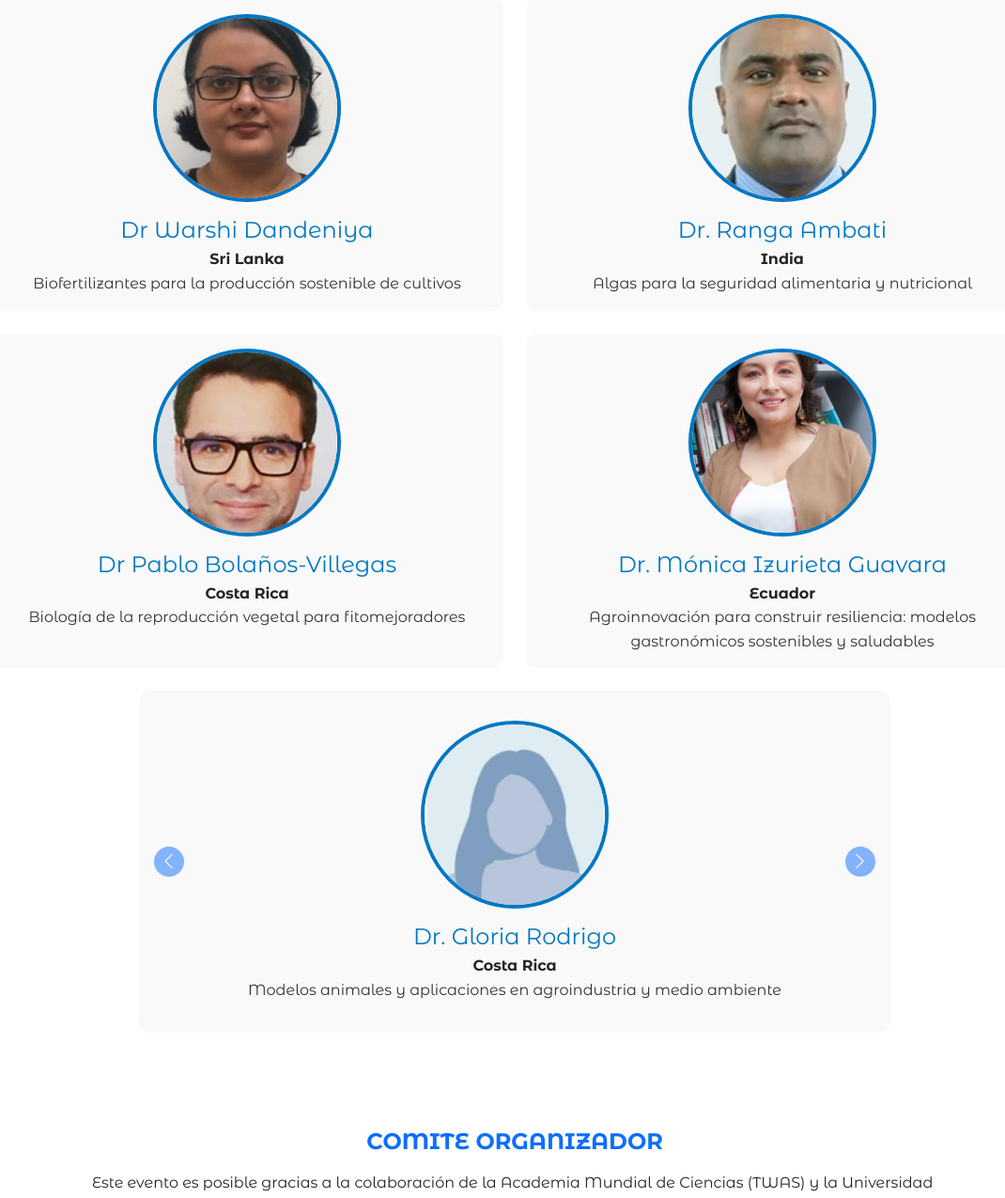
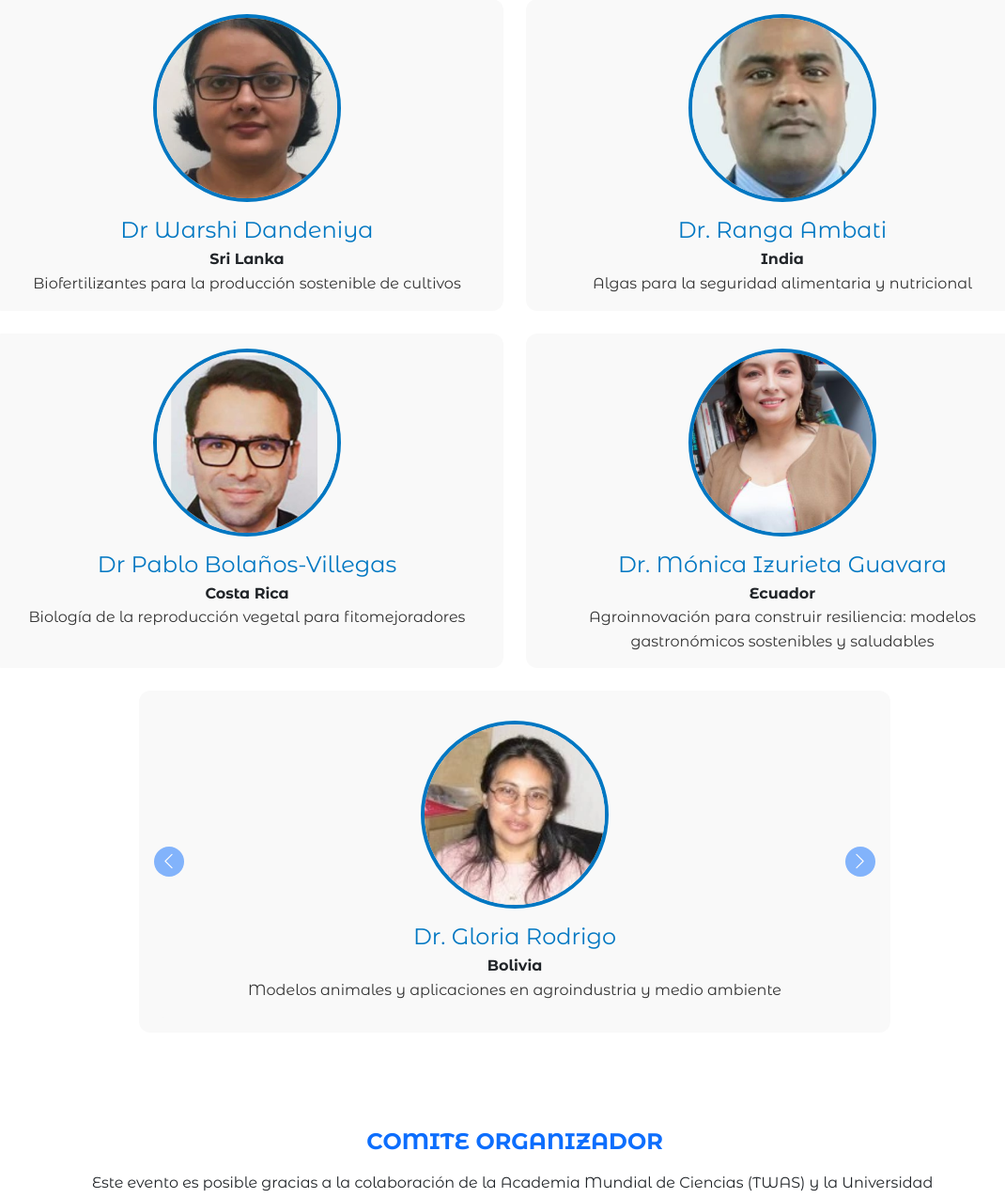
Before and after one commit to AIVERKE/Organizador-Cursos-TWAS, a Flask app: page / in a window 1280 px wide. Shown: the part 4935-6210 px from the top of the page at 94% size, without its empty margins (92-1162 px from the left). Run offline with Flask 3, Linux system fonts and the light colour scheme; some libraries are stand-ins or nearby versions.

Commit message:
feat:mejorar index del FrontEnd ultimas correcciones solucionadas

```diff
--- a/app/static/css/styleinicio.css
+++ b/app/static/css/styleinicio.css
@@ -196,7 +196,7 @@ body {
 
 .logo-grid {
   display: grid;
-  grid-template-columns: repeat(2, 1fr);
+  grid-template-columns: repeat(5, 1fr);
   gap: 10px;
   justify-items: center;
   align-items: center;
--- a/app/templates/Asistencia/asistencia.html
+++ b/app/templates/Asistencia/asistencia.html
@@ -21,7 +21,7 @@
 
       <div class="mx-auto" style="max-width: 400px; width: 100%; margin-top: 2rem; margin-bottom: 2rem;">
         <h1 class="display-5 fw-bold mb-3">
-          <span class="i18n i18n-es">Escuelas Prácticas TYAN en Bolivia 2025<br><small class="fs-4">3ra Versión</small></span>
+          <span class="i18n i18n-es">TYAN Hands-on schools in Bolivia, 2025<br><small class="fs-4">3ra Versión</small></span>
           <span class="i18n i18n-en">TYAN Hands-on Schools en Bolivia 2025<br><small class="fs-4">3rd Version</small></span>
         </h1>
 
--- a/app/templates/Coordinador/indexCoordinador.html
+++ b/app/templates/Coordinador/indexCoordinador.html
@@ -25,7 +25,7 @@
         </form>
       </div>
       <div class="logou">
-        <img class="logo-umsa" src="{{ url_for('static', filename='images/umsalogo.webp') }}" alt="Logo UMSA" />
+        <img class="logo-umsa" src="{{ url_for('static', filename='images/LogoUMSA.webp') }}" alt="Logo UMSA" />
       </div>
     </div>
   </div>
--- a/app/templates/Estudiante/Estudiante.html
+++ b/app/templates/Estudiante/Estudiante.html
@@ -26,7 +26,7 @@
       <button onclick="location.href='/auth/logout'">Cerrar Sesión</button>
     </div>
     <div class="logou">
-      <img class="logo-umsa" src="{{ url_for('static', filename='images/umsalogo.webp') }}" alt="Logo UMSA"/>
+      <img class="logo-umsa" src="{{ url_for('static', filename='images/LogoUMSA.webp') }}" alt="Logo UMSA"/>
     </div>
   </div>
 </div>
--- a/app/templates/Expositor/expositor.html
+++ b/app/templates/Expositor/expositor.html
@@ -15,7 +15,7 @@
   <form action="/auth/logout" method="POST">
     <button type="submit">Cerrar Sesión</button>
   </form>
-  <img src="{{ url_for('static', filename='images/umsalogo.webp') }}" alt="umsa_logo" class="logo-der">
+  <img src="{{ url_for('static', filename='images/LogoUMSA.webp') }}" alt="umsa_logo" class="logo-der">
 </div>
 
   </div>
--- a/app/templates/ForgotPassword/ForgotPassword.html
+++ b/app/templates/ForgotPassword/ForgotPassword.html
@@ -11,7 +11,7 @@
   <div class="container">
     <div class="left-panel">
        <div class="back-arrow"><a href="{{ url_for('home.index') }}"><img  src="{{ url_for('static', filename='images/Flecha-izq.png') }}"></a></div>
-      <h1 class="titulo">Cursos Postgrado<br />Carrera de Química<br /><span>3ra Versión</span></h1>
+      <h1 class="titulo">TYAN Hands-on schools en Bolivia, 2025<br /><span>3ra Versión</span></h1>
       <p class="subtitulo">¡Bienvenido! Al centro de ayuda para recuperar su contraseña.</p>
       <p>Por Favor Proporsiona los siguientes Datos</p>
       <form class="login-form" action="{{url_for('auth.forgot_password')}}" method="POST"> <!--quitar get si las contrasenas son delicas-->
--- a/app/templates/ForgotPassword/ForgotPasswordAlert.html
+++ b/app/templates/ForgotPassword/ForgotPasswordAlert.html
@@ -11,7 +11,7 @@
   <div class="container">
     <div class="left-panel">
        <div class="back-arrow"><a href="{{ url_for('home.index') }}"><img  src="{{ url_for('static', filename='images/Flecha-izq.png') }}"></a></div>
-      <h1 class="titulo">Cursos Postgrado<br />Carrera de Química<br /><span>3ra Versión</span></h1>
+      <h1 class="titulo">TYAN Hands-on schools en Bolivia, 2025<br /><span>3ra Versión</span></h1>
       <p class="subtitulo">¡Bienvenido! Al centro de ayuda para recuperar su contraseña.</p>
       <p class="text-negrita">Su Consulta a sido Enviada y Recibida con Exito por favor revisa tu Correo Electronico</p>
       <p class="text-negrita">INSTRUCIONES</p>
--- a/app/templates/ForgotPassword/ResetPassword.html
+++ b/app/templates/ForgotPassword/ResetPassword.html
@@ -21,7 +21,7 @@
       <div class="left-panel">
         <!--<div class="back-arrow">←</div>-->
         <h1>
-          Cursos Postgrado<br />Carrera de Química<br /><span>3ra Versión</span>
+          TYAN Hands-on schools en Bolivia, 2025<br /><span>3ra Versión</span>
         </h1>
         <p>¡Bienvenido! Al centro de ayuda para recuperar su contraseña.</p>
         <p>Por Favor Ingrese la nueva contrasena</p>
--- a/app/templates/base.html
+++ b/app/templates/base.html
@@ -98,15 +98,15 @@
       <!-- Columna de contacto -->
       <div class="col-12 col-md-3">
         <strong><span class="i18n i18n-es">Contáctanos:</span><span class="i18n i18n-en">Contact us:</span></strong>
-        <p>Telefono: (591-2) 2792238</p>
+        <p>Telefono Movil ref.: +591 76706873</p>
         <p>Email: lktejada@umsa.bo</p>
       </div>
 
-      <!-- Columna de diseño curricular -->
+      <!-- Columna de diseño curricular
       <div class="col-12 col-md-3">
         <strong><span class="i18n i18n-es">Diseño Curricular:</span><span class="i18n i18n-en">Curricular Design:</span></strong>
         <p>Postgrado Carrera de Ciencias Quimicas<br>5to Piso - Aula 21<br>Cota Cota, Calle 27 #1995</p>
-      </div>
+      </div>-->
 
       <!-- Columna de logos (lado derecho) -->
   <div class="col-12 col-md-3">
@@ -115,14 +115,14 @@
         <div class="logo-grid">
           <img src="{{ url_for('static', filename='images/TWAS_Logo.webp') }}" alt="UNESCO-TWAS" class="footer-logo">
           <img src="{{ url_for('static', filename='images/TYAN.webp') }}" alt="TYAN" class="footer-logo">
-    </div>
-    <div class="logo-grid2">
-      <img src="{{ url_for('static', filename='images/logoUMSA.png') }}" alt="Logo UMSA" class="footer-logo">
+         <!--</div>-->
+       <!-- <div class="logo-grid2"> -->
+          <img src="{{ url_for('static', filename='images/LogoUMSA.webp') }}" alt="Logo UMSA" class="footer-logo">
           <img src="{{ url_for('static', filename='images/EscudoFCPN.webp') }}" alt="Escudo FCPN" class="footer-logo">
           <img src="{{ url_for('static', filename='images/CarreraQuimica.png') }}" alt="Logo UMSA" class="footer-logo">
        </div>
 
-          <!-- Botones redes sociales -->
+          <!-- Botones redes sociales
           <div class="social-buttons d-flex justify-content-center justify-content-md-end gap-2 mt-3">
             <a href="#" class="social-btn-minimal">
               <i class="fab fa-facebook-f"></i>
@@ -136,7 +136,7 @@
             <a href="#" class="social-btn-minimal">
               <i class="fab fa-youtube"></i>
             </a>
-          </div>
+          </div>-->
         </div>
       </div>
     </div>
--- a/app/templates/index.html
+++ b/app/templates/index.html
@@ -396,7 +396,7 @@
 
       <div class="col">
         <div class="organizador h-100">
-          <img src="/static/images/Pabloalberto.webp" alt="Organizador 3">
+          <img src="/static/images/PabloBollanos.png" alt="Organizador 3">
           <h4>Dr Pablo Bolaños-Villegas</h4>
           <b>
             <span class="i18n i18n-es">Costa Rica</span>
@@ -432,11 +432,11 @@
             <!-- Expositor 1 -->
             <div class="carousel-item active">
               <div class="organizador h-100">
-                <img src="/static/images/Foto-perfil-mujer.png" alt="Dr. Gloria Rodrigo">
+                <img src="/static/images/Exp-Gloria.webp" alt="Dr. Gloria Rodrigo">
                 <h4>Dr. Gloria Rodrigo</h4>
                 <b>
-                  <span class="i18n i18n-es">Costa Rica</span>
-                  <span class="i18n i18n-en">Costa Rica</span>
+                  <span class="i18n i18n-es">Bolivia</span>
+                  <span class="i18n i18n-en">Bolivia</span>
                 </b>
                 <p>
                   <span class="i18n i18n-es">Modelos animales y aplicaciones en agroindustria y medio ambiente</span>
@@ -448,11 +448,11 @@
             <!-- Expositor 2 -->
             <div class="carousel-item">
               <div class="organizador h-100">
-                <img src="/static/images/Foto-perfil-mujer.png" alt="Dr. Sdenka Moscoso">
+                <img src="/static/images/Exp-Sdenka.webp" alt="Dr. Sdenka Moscoso">
                 <h4>Dr. Sdenka Moscoso</h4>
                 <b>
-                  <span class="i18n i18n-es">Costa Rica</span>
-                  <span class="i18n i18n-en">Costa Rica</span>
+                  <span class="i18n i18n-es">Bolivia</span>
+                  <span class="i18n i18n-en">Bolivia</span>
                 </b>
                 <p>
                   <span class="i18n i18n-es">Modelos animales y aplicaciones en agroindustria y medio ambiente</span>
@@ -467,8 +467,8 @@
                 <img src="/static/images/org-Federico.webp" alt="Dr. Federico Brown">
                 <h4>Dr. Federico Brown</h4>
                 <b>
-                  <span class="i18n i18n-es">Costa Rica</span>
-                  <span class="i18n i18n-en">Costa Rica</span>
+                  <span class="i18n i18n-es">Brazil</span>
+                  <span class="i18n i18n-en">Brazil</span>
                 </b>
                 <p>
                   <span class="i18n i18n-es">Modelos animales y aplicaciones en agroindustria y medio ambiente</span>
@@ -522,40 +522,30 @@
             <span class="i18n i18n-es">Bolivia</span>
             <span class="i18n i18n-en">Bolivia</span>
           </b>
-          <p>
-            <span class="i18n i18n-es">Executive Director of TWAS</span>
-            <span class="i18n i18n-en">Executive Director of TWAS</span>
-          </p>
         </div>
       </div>
 
       <div class="col">
         <div class="organizador h-100">
-          <img src="{{ url_for('static', filename='images/org-leslie.webp') }}" alt="Organizador 2">
+          <img src="{{ url_for('static', filename='images/Org-Leslie.webp') }}" alt="Organizador 2">
           <h4> Dr. Leslie Tejeda </h4>
          <b>
             <span class="i18n i18n-es">Bolivia</span>
             <span class="i18n i18n-en">Bolivia</span>
           </b>
-          <p>
-            <span class="i18n i18n-es">General Coordinator TYAN-TWAS</span>
-            <span class="i18n i18n-en">General Coordinator TYAN-TWAS</span>
-          </p>
+
         </div>
       </div>
 
       <div class="col">
         <div class="organizador h-100">
-          <img src="{{ url_for('static', filename='images/org-yraima.webp') }}" alt="Organizador 3">
+          <img src="{{ url_for('static', filename='images/org-yraima.jpg') }}" alt="Organizador 3">
           <h4>Dra. Yraima Cordeiro</h4>
           <b>
             <span class="i18n i18n-es">Brazil</span>
             <span class="i18n i18n-en">Brazil</span>
           </b>
-          <p>
-            <span class="i18n i18n-es">Dean of the Faculty of FCPN</span>
-            <span class="i18n i18n-en">Dean of the Faculty of FCPN</span>
-          </p>
+
         </div>
       </div>
 
@@ -564,13 +554,10 @@
           <img src="{{ url_for('static', filename='images/org-Federico.webp') }}" alt="Organizador 3">
           <h4>Dr. Federico Brown </h4>
           <b>
-            <span class="i18n i18n-es">Ecuador - Brazil</span>
-            <span class="i18n i18n-en">Ecuador - Brazil</span>
+            <span class="i18n i18n-es"> Brazil</span>
+            <span class="i18n i18n-en"> Brazil</span>
           </b>
-          <p>
-            <span class="i18n i18n-es">Head of Chemical Engineering Program</span>
-            <span class="i18n i18n-en">Head of Chemical Engineering Program</span>
-          </p>
+
         </div>
       </div>
 
@@ -582,10 +569,7 @@
             <span class="i18n i18n-es">Argentina</span>
             <span class="i18n i18n-en">Argentina</span>
           </b>
-          <p>
-            <span class="i18n i18n-es"> Researcher. Ciencias Puras y Naturales Ciencias Químicas</span>
-            <span class="i18n i18n-en"> Researcher. Ciencias Puras y Naturales Ciencias Químicas</span>
-          </p>
+
         </div>
       </div>
     </div>
```
Also changed, not shown: app/static/images/Exp-Gloria.webp (added), app/static/images/Exp-Sdenka.webp (added), app/static/images/LogoUMSA.png (deleted), app/static/images/LogoUMSA.webp (added), app/static/images/PabloBollanos.png (added), app/static/images/Pabloalberto.webp (deleted), app/static/images/org-leslie.webp, app/static/images/org-yraima.jpg (added), app/static/images/org-yraima.webp (deleted). Lines whose indentation alone changed are shown as unchanged.
